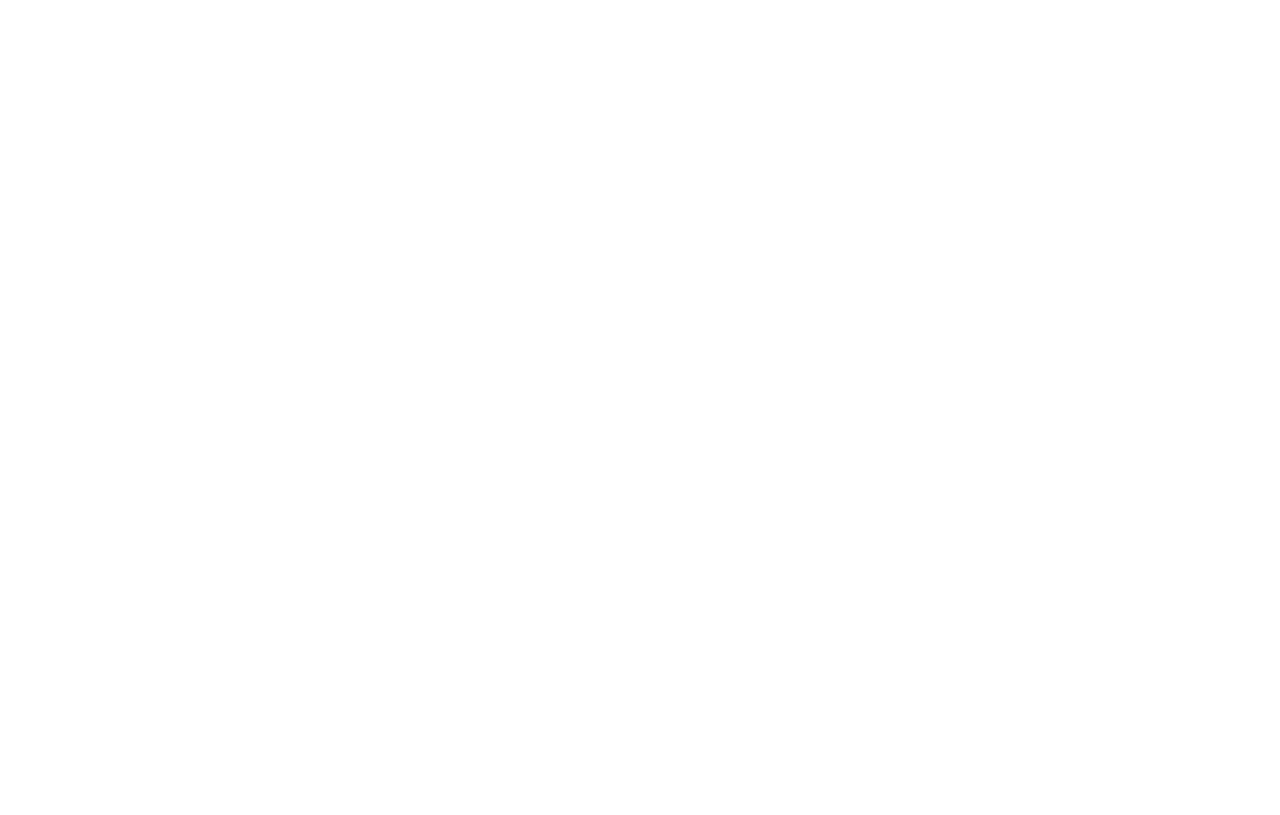
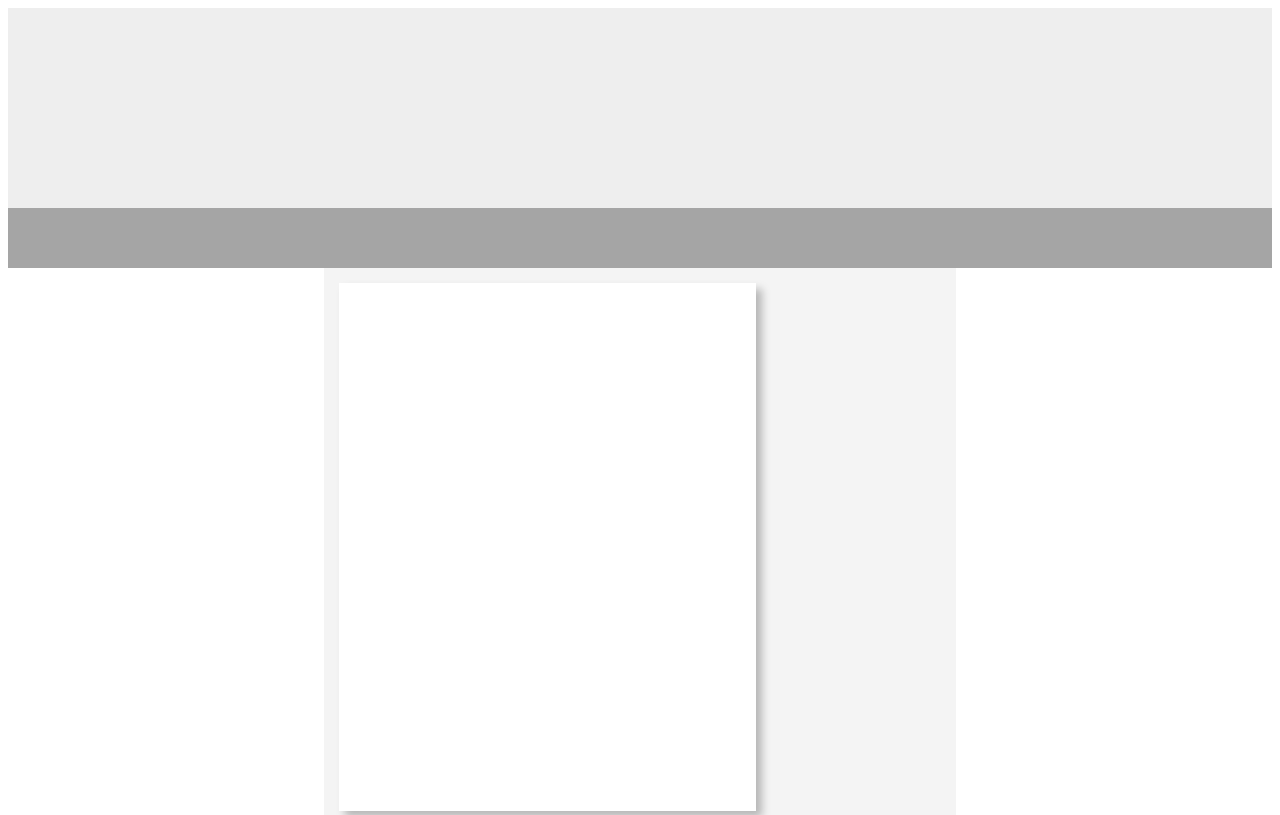
Before and after one commit to KacperTZSTI/AI-art-gallery, a plain HTML site: page index.html in a window 1280 px wide. Shown: the top 815 px of the page. Drawn offline with Linux system fonts and the light colour scheme.

Commit message:
Starting the project

```diff
--- a/index.html
+++ b/index.html
@@ -4,11 +4,32 @@
     <meta charset="UTF-8">
     <meta http-equiv="X-UA-Compatible" content="IE=edge">
     <meta name="viewport" content="width=device-width, initial-scale=1.0">
-    <title>Document</title>
+    <link rel="stylesheet" href="style.css">
+    <title>AI art gallery</title>
 </head>
 <body>
 
+<content>
+<header>
 
+</header>
+<nav>
+
+</nav>
+<div id="sector">
+<div class="img_container"></div>
+<div class="img_container"></div>
+<div class="img_container"></div>
+<div class="img_container"></div>
+<div class="img_container"></div>
+<div class="img_container"></div>
+<div class="img_container"></div>
+<div class="img_container"></div>
+</div>
+<footer>
+
+</footer>
+</content>
 
 </body>
 </html>
--- a/style.css
+++ b/style.css
@@ -0,0 +1,46 @@
+content {
+    width: 100%;
+    height: auto;
+    display: grid;
+    grid-template-columns: 1fr 2fr 1fr;
+    grid-template-rows: auto;
+    grid-template-areas:
+        "header header header"
+        "nav nav nav"
+        ". sector ."
+        "footer footer footer";
+}
+
+header {
+    height: 200px;
+    grid-area: header;
+    background: #EEEEEE;
+}
+
+nav {
+    height: 60px;
+    grid-area: nav;
+    background: #A5A5A5;
+}
+
+#sector {
+    height: auto;
+    grid-area: sector;
+    background: rgba(240, 240, 240, 0.7);
+    display: flex;
+    flex-wrap: wrap;
+}
+
+.img_container {
+    width: 417px;
+    height: 528px;
+    margin: 15px;
+    background: #FFFFFF;
+    box-shadow: 6px 6px 8px rgba(0, 0, 0, 0.25);
+}
+
+footer {
+    height: 300px;
+    grid-area: footer;
+    background: #D9D9D9;
+}
```
